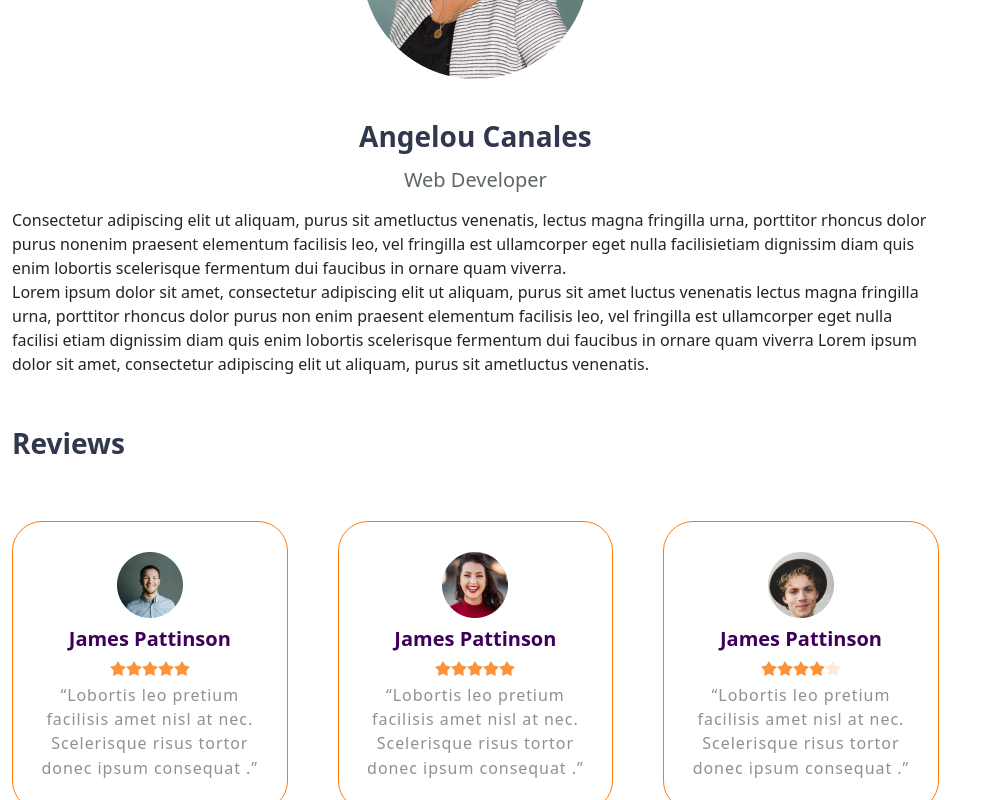
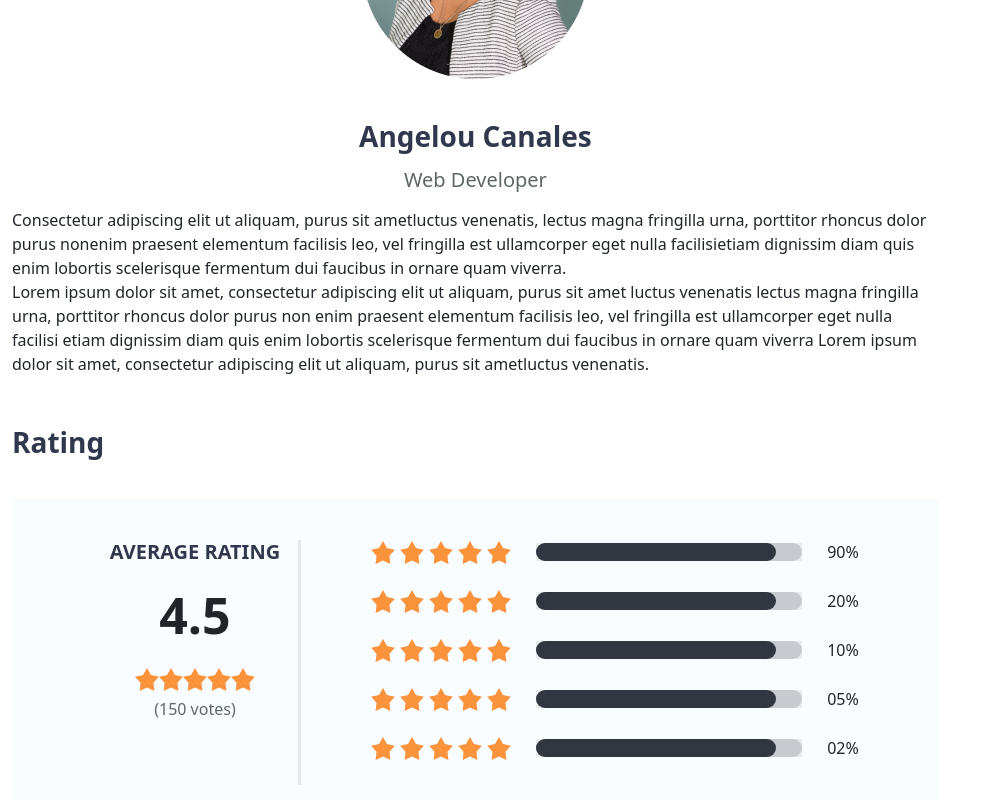
Before and after one commit to nipaaa/learn-worlds, a React (Create React App) app: page /courseDetails in a window 1280 px wide. Shown: the part 2000-2800 px from the top of the page, without its empty margins (0-990 px from the left). Built offline with nearby package versions, Linux system fonts and the light colour scheme.

Commit message:
update course details page

```diff
--- a/src/App.css
+++ b/src/App.css
@@ -23,12 +23,10 @@
 }
 
 .banner {
-  background: linear-gradient(
-    206.75deg,
+  background: linear-gradient(206.75deg,
       #ecf8ff 4.95%,
       #fbeeff 50.21%,
-    #ffffff 69.89%
-  );
+      #ffffff 69.89%);
   background-repeat: no-repeat;
   background-position: center;
   background-size: cover;
@@ -179,11 +177,9 @@
   content: "";
   height: 4px;
   width: 70%;
-  background-image: linear-gradient(
-    90deg,
+  background-image: linear-gradient(90deg,
       rgba(255, 255, 255, 0) 6.01%,
-    #ff1949 99.04%
-  );
+      #ff1949 99.04%);
   right: 0;
   bottom: -5px;
 }
@@ -512,6 +508,11 @@ input::placeholder {
   box-shadow: 1px 1px 6px rgba(0, 0, 0, 0.1);
   border-radius: 3px;
   padding: 20px;
+}
+
+.progress {
+  border-radius: unset !important;
+  height: 18px;
 }
 
 .global_online h2 {
@@ -874,21 +875,24 @@ textarea {
   border-radius: 30px;
   padding: 30px 25px;
 }
-.reviews h2{
+
+.reviews h2 {
   font-weight: 700;
   font-size: 28px;
   line-height: 34px;
   color: #31374D;
   margin-bottom: 61px;
 }
-.reviews h5{
+
+.reviews h5 {
   font-weight: 600;
   font-size: 20px;
   line-height: 150%;
   color: #3E005B;
   margin-bottom: 5px;
 }
-.reviews p{
+
+.reviews p {
   font-weight: 400;
   font-size: 16px;
   line-height: 152%;
--- a/src/components/Courses/CourseDetails.js
+++ b/src/components/Courses/CourseDetails.js
@@ -7,6 +7,7 @@ import facebook from "../../assets/contact/facebook.png";
 import twitter from "../../assets/contact/twitter.png";
 import medium from "../../assets/contact/medium.png";
 import telegram from "../../assets/contact/telegram.png";
+import Rating from "./Rating";
 
 const CourseDetails = () => {
   return (
@@ -128,6 +129,7 @@ const CourseDetails = () => {
                 consectetur adipiscing elit ut aliquam, purus sit ametluctus
                 venenatis.
               </p>
+              <Rating />
               <Reviews />
               <div>
                 <h2 className="text-[28px] font-[700] text-[#31374D] leading-[34px] mb-[30px]">
--- a/src/components/Courses/Rating.js
+++ b/src/components/Courses/Rating.js
@@ -1,11 +1,241 @@
-import React from 'react';
+import React from "react";
 
 const Rating = () => {
-    return (
-        <div>
+  return (
+    <div className="mb-[50px]">
+      <h3 className="text-[28px] font-[700] text-[#31374D] mb-[40px]">
+        Rating
+      </h3>
+      <div className="bg-[#F9FDFF] py-[41px] px-[80px]">
+        <div className="grid grid-cols-1 lg:grid-cols-3 gap-[70px]">
+          <div className="text-center border-r-[3px]">
+            <h3 className="uppercase   text-[20px] text-[#31374D] font-[600] mb-[14px]">
+              Average rating
+            </h3>
+            <h1 className="text-[50px] font-[600] leading-[75px] mb-[14px]">
+              4.5
+            </h1>
+            <div className="rating mb-[5px]">
+              <input
+                type="radio"
+                name="rating-2"
+                className="mask mask-star-2 bg-orange-400"
+              />
+              <input
+                type="radio"
+                name="rating-2"
+                className="mask mask-star-2 bg-orange-400"
+              />
+              <input
+                type="radio"
+                name="rating-2"
+                className="mask mask-star-2 bg-orange-400"
+              />
+              <input
+                type="radio"
+                name="rating-2"
+                className="mask mask-star-2 bg-orange-400"
+                checked
+              />
+              <input
+                type="radio"
+                name="rating-2"
+                className="mask mask-star-2  bg-orange-400"
+              />
+            </div>
+            <p className="text-[#5F6765] text-[16px] font-[400]">(150 votes)</p>
+          </div>
+          <div className="col-span-2">
+            <div className="flex items-center gap-[25px] mb-[25px]">
+              <div className="rating gap-[5px]">
+                <input
+                  type="radio"
+                  name="rating-2"
+                  className="mask mask-star-2 bg-orange-400"
+                />
+                <input
+                  type="radio"
+                  name="rating-2"
+                  className="mask mask-star-2 bg-orange-400"
+                />
+                <input
+                  type="radio"
+                  name="rating-2"
+                  className="mask mask-star-2 bg-orange-400"
+                />
+                <input
+                  type="radio"
+                  name="rating-2"
+                  className="mask mask-star-2 bg-orange-400"
+                />
+                <input
+                  type="radio"
+                  name="rating-2"
+                  className="mask mask-star-2 bg-orange-400"
+                  checked
+                />
+              </div>
+              <progress
+                className="progress w-100"
+                value="90"
+                max="100"
+              ></progress>
 
+              <p>90%</p>
+            </div>
+            <div className="flex items-center gap-[25px] mb-[25px]">
+              <div className="rating gap-[5px]">
+                <input
+                  type="radio"
+                  name="rating-2"
+                  className="mask mask-star-2 bg-orange-400"
+                />
+                <input
+                  type="radio"
+                  name="rating-2"
+                  className="mask mask-star-2 bg-orange-400"
+                />
+                <input
+                  type="radio"
+                  name="rating-2"
+                  className="mask mask-star-2 bg-orange-400"
+                />
+                <input
+                  type="radio"
+                  name="rating-2"
+                  className="mask mask-star-2 bg-orange-400"
+                />
+                <input
+                  type="radio"
+                  name="rating-2"
+                  className="mask mask-star-2 bg-orange-400"
+                  checked
+                />
+              </div>
+              <progress
+                className="progress w-100"
+                value="90"
+                max="100"
+              ></progress>
+
+              <p>20%</p>
+            </div>
+            <div className="flex items-center gap-[25px] mb-[25px]">
+              <div className="rating gap-[5px]">
+                <input
+                  type="radio"
+                  name="rating-2"
+                  className="mask mask-star-2 bg-orange-400"
+                />
+                <input
+                  type="radio"
+                  name="rating-2"
+                  className="mask mask-star-2 bg-orange-400"
+                />
+                <input
+                  type="radio"
+                  name="rating-2"
+                  className="mask mask-star-2 bg-orange-400"
+                />
+                <input
+                  type="radio"
+                  name="rating-2"
+                  className="mask mask-star-2 bg-orange-400"
+                />
+                <input
+                  type="radio"
+                  name="rating-2"
+                  className="mask mask-star-2 bg-orange-400"
+                  checked
+                />
+              </div>
+              <progress
+                className="progress w-100"
+                value="90"
+                max="100"
+              ></progress>
+
+              <p>10%</p>
+            </div>
+            <div className="flex items-center gap-[25px] mb-[25px]">
+              <div className="rating gap-[5px]">
+                <input
+                  type="radio"
+                  name="rating-2"
+                  className="mask mask-star-2 bg-orange-400"
+                />
+                <input
+                  type="radio"
+                  name="rating-2"
+                  className="mask mask-star-2 bg-orange-400"
+                />
+                <input
+                  type="radio"
+                  name="rating-2"
+                  className="mask mask-star-2 bg-orange-400"
+                />
+                <input
+                  type="radio"
+                  name="rating-2"
+                  className="mask mask-star-2 bg-orange-400"
+                />
+                <input
+                  type="radio"
+                  name="rating-2"
+                  className="mask mask-star-2 bg-orange-400"
+                  checked
+                />
+              </div>
+              <progress
+                className="progress w-100"
+                value="90"
+                max="100"
+              ></progress>
+
+              <p>05%</p>
+            </div>
+            <div className="flex items-center gap-[25px] mb-[25px]">
+              <div className="rating gap-[5px]">
+                <input
+                  type="radio"
+                  name="rating-2"
+                  className="mask mask-star-2 bg-orange-400"
+                />
+                <input
+                  type="radio"
+                  name="rating-2"
+                  className="mask mask-star-2 bg-orange-400"
+                />
+                <input
+                  type="radio"
+                  name="rating-2"
+                  className="mask mask-star-2 bg-orange-400"
+                />
+                <input
+                  type="radio"
+                  name="rating-2"
+                  className="mask mask-star-2 bg-orange-400"
+                />
+                <input
+                  type="radio"
+                  name="rating-2"
+                  className="mask mask-star-2 bg-orange-400"
+                  checked
+                />
+              </div>
+              <progress
+                className="progress w-100"
+                value="90"
+                max="100"
+              ></progress>
+
+              <p>02%</p>
+            </div>
+          </div>
         </div>
-    );
+      </div>
+    </div>
+  );
 };
 
 export default Rating;
--- a/src/components/Courses/Reviews.js
+++ b/src/components/Courses/Reviews.js
@@ -32,33 +32,37 @@ const Reviews = () => {
           <div className="review_card text-center" key={index}>
             <img className="mb-[6px] mx-auto" src={review.pic} alt="" />
             <h5>{review.name}</h5>
-            <div className="rating rating-sm">
+            <div className="rating rating-sm gap-[8px]">
               <input
                 type="radio"
                 name="rating-6"
-                className="mask mask-star-2 bg-orange-400"
+                className="w-[20px] h-[20px] mask mask-star bg-[#FF7A00]"
               />
+
               <input
                 type="radio"
                 name="rating-6"
-                className="mask mask-star-2 bg-orange-400"
+                className="w-[20px] h-[20px] mask mask-star bg-[#FF7A00]"
               />
+
               <input
                 type="radio"
                 name="rating-6"
-                className="mask mask-star-2 bg-orange-400"
+                className="w-[20px] h-[20px] mask mask-star bg-[#FF7A00]"
               />
+
               <input
                 type="radio"
                 name="rating-6"
-                className="mask mask-star-2 bg-orange-400"
-                checked
+                className="w-[20px] h-[20px] mask mask-star bg-[#FF7A00]"
               />
+
               <input
                 type="radio"
                 name="rating-6"
-                className="mask mask-star-2 bg-orange-400"
+                className="w-[20px] h-[20px] mask mask-star bg-[#C4C4C4]"
               />
+
             </div>
             <p>{review.comment}</p>
           </div>
--- a/tailwind.config.js
+++ b/tailwind.config.js
@@ -7,7 +7,7 @@ module.exports = {
     extend: {},
   },
   daisyui: {
-    themes: [],
+    themes: ["light"],
   },
   plugins: [require("daisyui")],
 }
```
Lines whose indentation alone changed are shown as unchanged.
